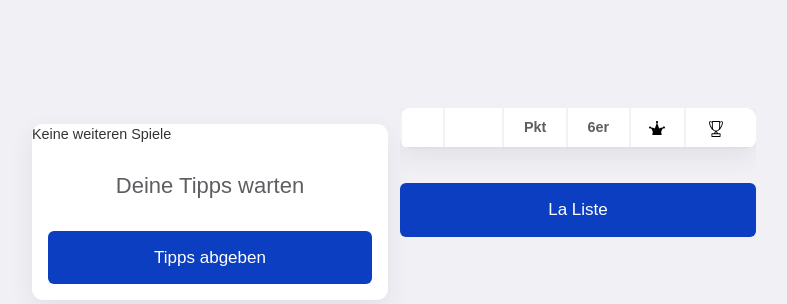
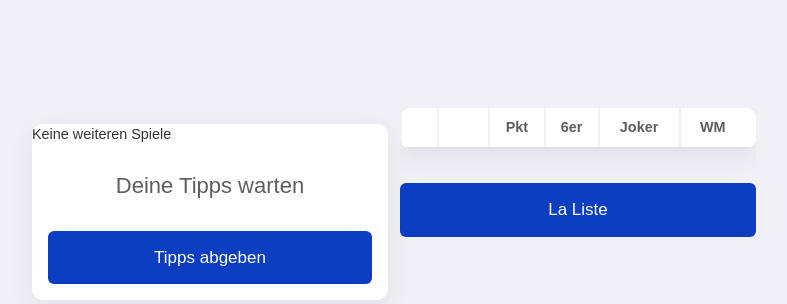
Before and after one commit to ConstantinKurz/TipApp, a Django app: template tip_app_main/templates/tip_app_main/home.html in a window 1280 px wide. Shown: the part 56-360 px from the top of the page, without its empty margins (240-1027 px from the left). Run offline with Django 3.2, Linux system fonts and the light colour scheme; the template is opened without the code that fills it, so the values that code supplies are empty; parts of the project's set-up code (start-up, migrations or seed data) failed here and were passed over; some libraries are stand-ins or nearby versions.

Commit message:
revised error in svg

```diff
--- a/tip_app_main/templates/tip_app_main/home.html
+++ b/tip_app_main/templates/tip_app_main/home.html
@@ -54,12 +54,8 @@
         <th class="col_user_source"></th>
         <th class="col_value head_borders">Pkt</th>
         <th class="col_value head_borders">6er</th>
-        <th class="col_value_joker head_borders">
-          <img src="/media/static_pics/joker.svg">
-        </th>
-        <th class="col_value">
-          <img src="/media/static_pics/trophy.svg">
-        </th>
+        <th class="col_value_joker head_borders">Joker</th>
+        <th class="col_value">WM</th>
       </thead>
       {% for user in users_ranked %}
       <tr {% if user.user.id == request_user.id %} style='background-color: #acacac;' {% endif %}>
```
